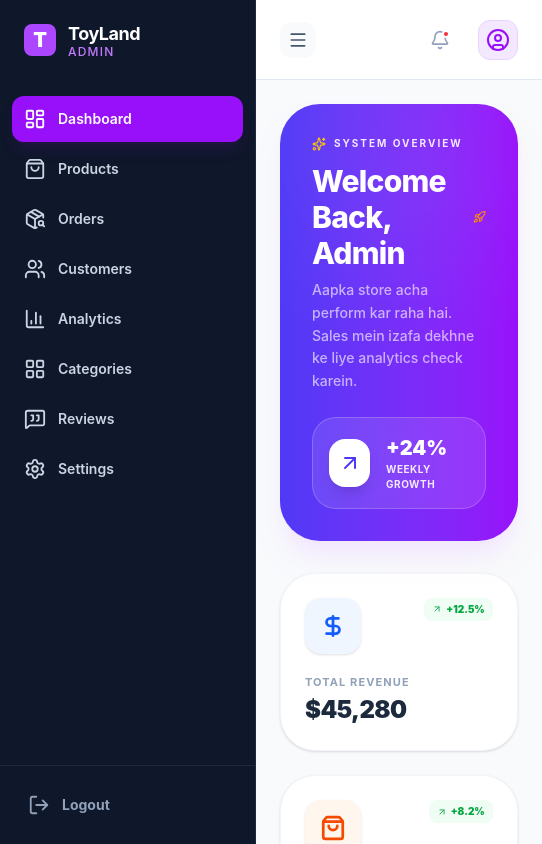
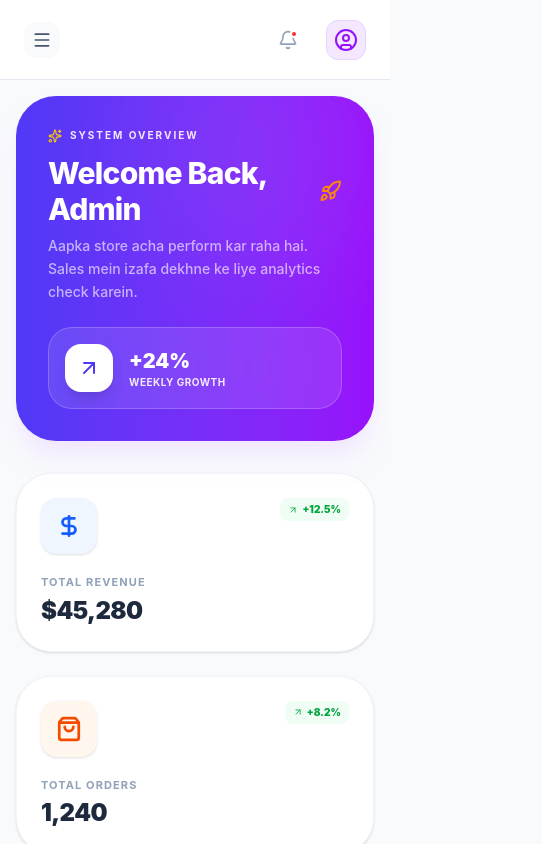
Before and after one commit to Adnan28022/ToyLand, a React (Vite) app: page /admin/dashboard in a window 390 px wide. Shown: the top 844 px of the page, 542 px wide, since content can reach past the window. Built offline with nearby package versions, Linux system fonts and the light colour scheme.

Commit message:
"Sidebar Done"

```diff
--- a/src/components/layout/Sidebar.jsx
+++ b/src/components/layout/Sidebar.jsx
@@ -1,16 +1,9 @@
 import React from 'react';
 import { motion } from 'framer-motion';
-import { NavLink, useNavigate } from 'react-router-dom'; // useNavigate add kiya
+import { NavLink, useNavigate } from 'react-router-dom';
 import {
-    LayoutDashboard,
-    LayoutGrid,
-    ShoppingBag,
-    Users,
-    Settings,
-    LogOut,
-    BarChart3,
-    PackageSearch,
-    MessageSquareQuote
+    LayoutDashboard, LayoutGrid, ShoppingBag, Users, Settings,
+    LogOut, BarChart3, PackageSearch, MessageSquareQuote, X
 } from 'lucide-react';
 
 const menuItems = [
@@ -24,26 +17,32 @@ const menuItems = [
     { title: "Settings", icon: Settings, path: "/admin/settings" },
 ];
 
-const AdminSidebar = ({ isCollapsed }) => {
-    const navigate = useNavigate(); // Navigation hook initialize kiya
+const AdminSidebar = ({ isCollapsed, isMobileOpen, setIsMobileOpen }) => {
+    const navigate = useNavigate();
 
     const handleLogout = () => {
-        // Aap yahan localStorage.clear() ya auth logic bhi add kar sakte hain
-        navigate('/'); // Logout par seedha Home page bhej dega
+        navigate('/');
     };
 
     return (
         <motion.aside
             initial={false}
-            animate={{ width: isCollapsed ? 80 : 256 }}
-            className="fixed left-0 top-0 h-screen bg-slate-900 text-slate-300 z-50 flex flex-col border-r border-slate-800"
+            animate={{
+                width: isCollapsed ? 80 : 256,
+                x: isMobileOpen ? 0 : (window.innerWidth < 1024 ? -300 : 0) // Mobile hide/show logic
+            }}
+            transition={{ type: "spring", stiffness: 300, damping: 30 }}
+            className={`fixed left-0 top-0 h-screen bg-slate-900 text-slate-300 z-[50] flex flex-col border-r border-slate-800
+                ${isMobileOpen ? 'w-full sm:w-64' : ''} // Mobile par full width ya 64
+            `}
         >
             {/* Sidebar Logo Area */}
-            <div className="h-20 flex items-center px-6 mb-4">
+            <div className="h-20 flex items-center justify-between px-6 mb-4">
+                <div className="flex items-center">
                     <div className="w-8 h-8 bg-purple-500 rounded-lg shrink-0 flex items-center justify-center text-white font-black text-xl">
                         T
                     </div>
-                {!isCollapsed && (
+                    {(!isCollapsed || isMobileOpen) && (
                         <motion.span
                             initial={{ opacity: 0 }}
                             animate={{ opacity: 1 }}
@@ -54,19 +53,28 @@ const AdminSidebar = ({ isCollapsed }) => {
                     )}
                 </div>
 
+                {/* Mobile Close Button */}
+                {isMobileOpen && (
+                    <button onClick={() => setIsMobileOpen(false)} className="lg:hidden text-slate-400">
+                        <X size={24} />
+                    </button>
+                )}
+            </div>
+
             {/* Navigation Links */}
-            <nav className="flex-1 px-3 space-y-1">
+            <nav className="flex-1 px-3 space-y-1 overflow-y-auto no-scrollbar">
                 {menuItems.map((item, index) => (
                     <NavLink
                         key={index}
                         to={item.path}
+                        onClick={() => setIsMobileOpen(false)} // Link click par mobile sidebar band ho jaye
                         className={({ isActive }) => `
                             flex items-center px-3 py-3 rounded-xl transition-all duration-200 group
                             ${isActive ? 'bg-purple-600 text-white shadow-lg shadow-purple-900/20' : 'hover:bg-slate-800 hover:text-white'}
                         `}
                     >
-                        <item.icon size={22} className={`${isCollapsed ? 'mx-auto' : 'mr-3'} shrink-0`} />
-                        {!isCollapsed && (
+                        <item.icon size={22} className={`${isCollapsed && !isMobileOpen ? 'mx-auto' : 'mr-3'} shrink-0`} />
+                        {(!isCollapsed || isMobileOpen) && (
                             <motion.span
                                 initial={{ opacity: 0, x: -10 }}
                                 animate={{ opacity: 1, x: 0 }}
@@ -79,14 +87,14 @@ const AdminSidebar = ({ isCollapsed }) => {
                 ))}
             </nav>
 
-            {/* Logout Button - Ab ye working hai */}
+            {/* Logout Button */}
             <div className="p-4 border-t border-slate-800">
                 <button
-                    onClick={handleLogout} // Click event add kiya
+                    onClick={handleLogout}
                     className="flex items-center w-full px-3 py-3 text-slate-400 hover:text-red-400 hover:bg-red-500/10 rounded-xl transition-all cursor-pointer"
                 >
-                    <LogOut size={22} className={`${isCollapsed ? 'mx-auto' : 'mr-3'}`} />
-                    {!isCollapsed && <span className="text-sm font-bold">Logout</span>}
+                    <LogOut size={22} className={`${isCollapsed && !isMobileOpen ? 'mx-auto' : 'mr-3'}`} />
+                    {(!isCollapsed || isMobileOpen) && <span className="text-sm font-bold">Logout</span>}
                 </button>
             </div>
         </motion.aside>
--- a/src/layouts/AdminLayout.jsx
+++ b/src/layouts/AdminLayout.jsx
@@ -5,23 +5,41 @@ import AdminTopbar from '../components/layout/Topbar';
 
 const AdminLayout = () => {
     const [isCollapsed, setIsCollapsed] = useState(false);
+    const [isMobileOpen, setIsMobileOpen] = useState(false); // Mobile ke liye alag state
 
     const toggleSidebar = () => {
-        setIsCollapsed(!isCollapsed);
+        // Agar mobile screen hai to mobile state toggle karo, warna desktop wali
+        if (window.innerWidth < 1024) {
+            setIsMobileOpen(!isMobileOpen);
+        } else {
+            setIsCollapsed(!isCollapsed);
+        }
     };
 
     return (
         <div className="min-h-screen bg-slate-50 flex">
-            {/* Sidebar */}
-            <AdminSidebar isCollapsed={isCollapsed} />
+            {/* Sidebar - Dono states pass ki hain */}
+            <AdminSidebar
+                isCollapsed={isCollapsed}
+                isMobileOpen={isMobileOpen}
+                setIsMobileOpen={setIsMobileOpen}
+            />
+
+            {/* Mobile Backdrop - Jab sidebar khulega to background dhundla hoga */}
+            {isMobileOpen && (
+                <div
+                    className="fixed inset-0 bg-slate-900/60 backdrop-blur-sm z-[45] lg:hidden"
+                    onClick={() => setIsMobileOpen(false)}
+                />
+            )}
 
             {/* Main Content Area */}
-            <div className={`flex-1 flex flex-col transition-all duration-300 ${isCollapsed ? 'ml-20' : 'ml-64'}`}>
-                {/* Topbar */}
+            <div className={`flex-1 flex flex-col transition-all duration-300 w-full
+                ${isCollapsed ? 'lg:ml-20' : 'lg:ml-64'} ml-0`}>
+
                 <AdminTopbar toggleSidebar={toggleSidebar} isCollapsed={isCollapsed} />
 
-                {/* Page Content */}
-                <main className="p-6">
+                <main className="p-4 md:p-6">
                     <Outlet />
                 </main>
             </div>
```
Lines whose indentation alone changed are shown as unchanged.
